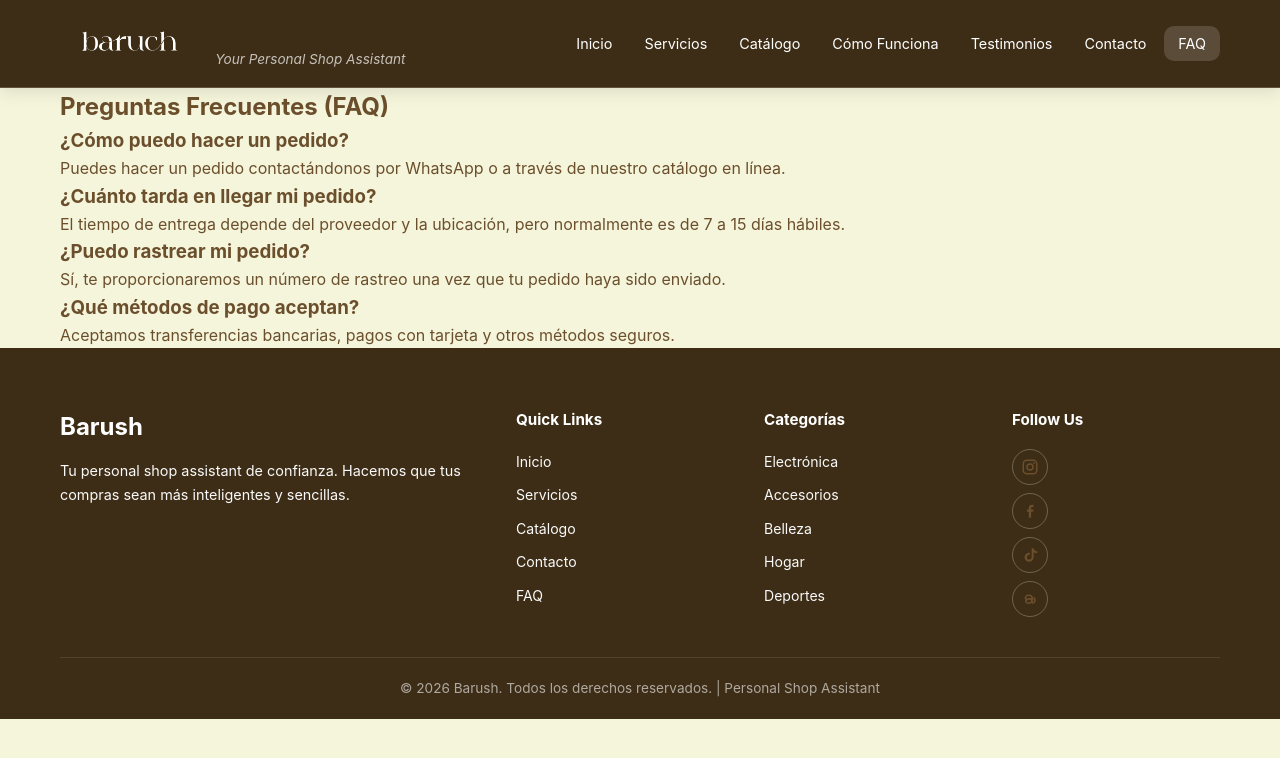
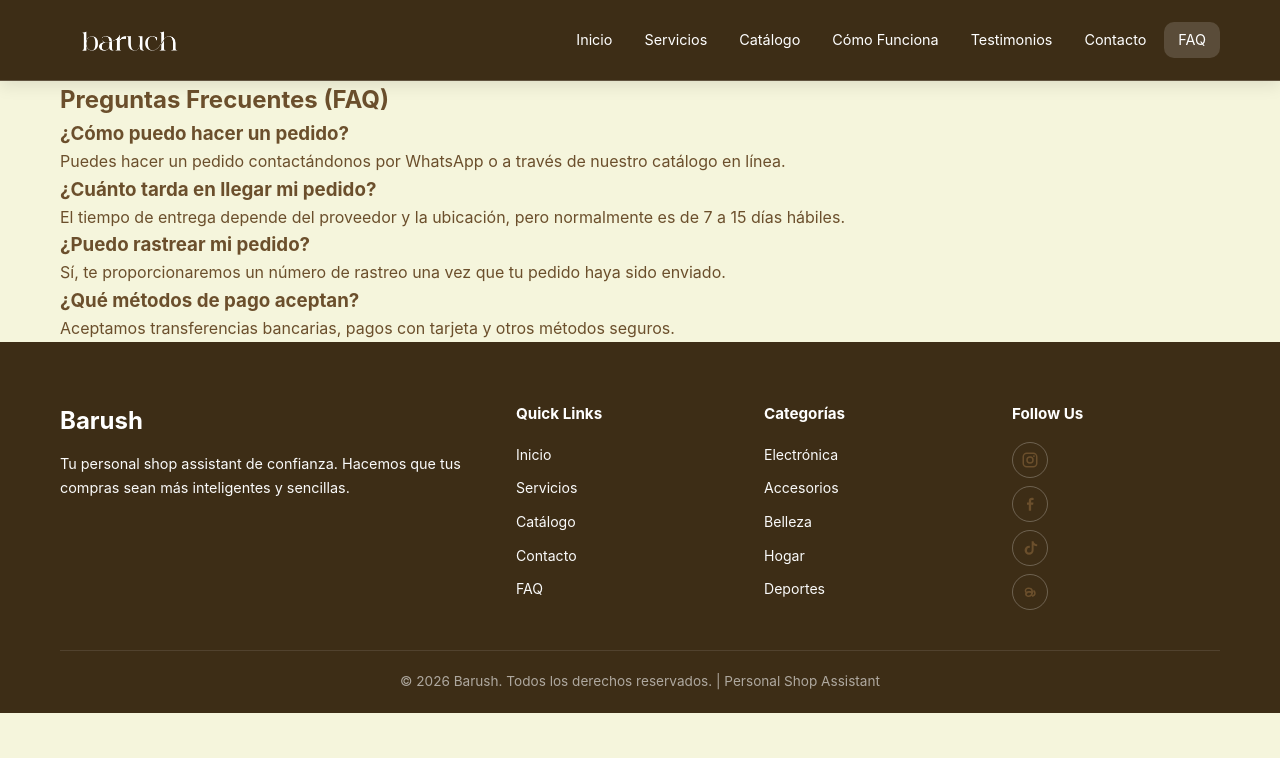
Before and after one commit to AntonioTRT/barush_backuo, a website: page docs/faq.html in a window 1280 px wide. Drawn offline with Linux system fonts and the light colour scheme.

Commit message:
tuve que quitar una cosa

```diff
--- a/docs/faq.html
+++ b/docs/faq.html
@@ -12,7 +12,6 @@
     <div class="container">
       <div class="header-content">
         <h1 class="logo"><a href="index.html#inicio"><img src="img/logo01.png" alt="Baruch Logo" style="height:48px;vertical-align:middle;"></a></h1>
-        <p class="tagline">Your Personal Shop Assistant</p>
       </div>
       <nav class="nav">
         <a href="index.html#inicio" class="nav-link">Inicio</a>
```
Also changed, not shown: docs/index.html (+0 -1 lines).
